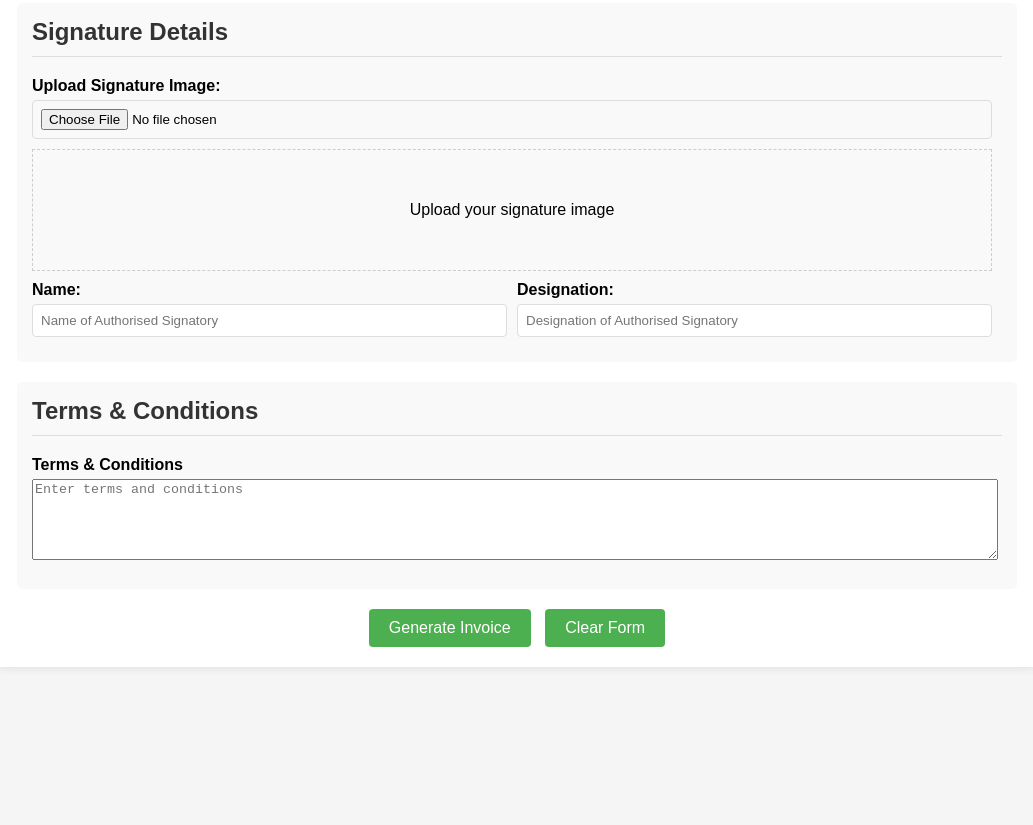
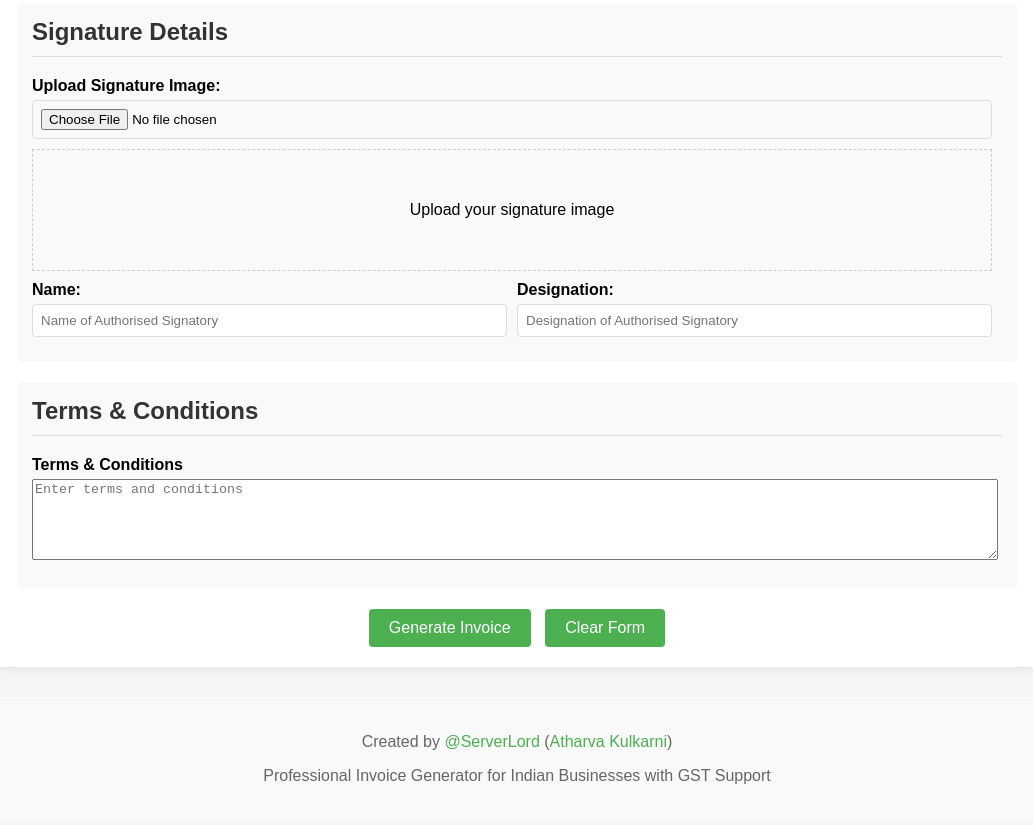
Before and after one commit to serverl0rd/vibe-invoice, a plain HTML site: page Vibe Invoice.html in a window 1280 px wide. Shown: the part 1931-2756 px from the top of the page, without its empty margins (123-1156 px from the left). Before the commit the page ends 2618 px from the top, so only its background shows below. Drawn offline with Linux system fonts and the light colour scheme.

Commit message:
feat: add ServerLord branding to invoice generator
- Updated title to "ServerLord's Vibe Invoice Generator"
- Added footer with creator attribution and portfolio links
- Updated README with proper branding and creator section
- Added links to serverlord.in and atharvakulkarni.link
- Footer hidden during print to maintain clean invoices

🤖 Generated with [Claude Code](https://claude.ai/code)

Co-Authored-By: Claude <noreply@anthropic.com>

```diff
--- a/Vibe Invoice.html
+++ b/Vibe Invoice.html
@@ -3,7 +3,7 @@
 <head>
     <meta charset="UTF-8">
     <meta name="viewport" content="width=device-width, initial-scale=1.0">
-    <title>Invoice Generator</title>
+    <title>ServerLord's Vibe Invoice Generator</title>
     <style>
         body {
             font-family: Arial, sans-serif;
@@ -161,8 +161,26 @@
             text-align: center;
         }
 
+        .footer {
+            text-align: center;
+            margin-top: 30px;
+            padding: 20px;
+            background-color: #f9f9f9;
+            border-radius: 5px;
+            color: #666;
+        }
+
+        .footer a {
+            color: #4CAF50;
+            text-decoration: none;
+        }
+
+        .footer a:hover {
+            text-decoration: underline;
+        }
+
         @media print {
-            .container, .action-buttons {
+            .container, .action-buttons, .footer {
                 display: none;
             }
 
@@ -203,7 +221,7 @@
 </head>
 <body>
     <div class="container">
-        <h1>Invoice Generator</h1>
+        <h1>ServerLord's Vibe Invoice Generator</h1>
 
         <div class="form-section">
             <h2>Seller Information</h2>
@@ -471,6 +489,11 @@
             <button type="button" onclick="generateInvoice()">Generate Invoice</button>
             <button type="button" onclick="clearForm()">Clear Form</button>
         </div>
+    </div>
+
+    <div class="footer">
+        <p>Created by <a href="https://serverlord.in" target="_blank">@ServerLord</a> (<a href="https://atharvakulkarni.link" target="_blank">Atharva Kulkarni</a>)</p>
+        <p>Professional Invoice Generator for Indian Businesses with GST Support</p>
     </div>
 
     <div id="preview">
```
Also changed, not shown: README.md.
